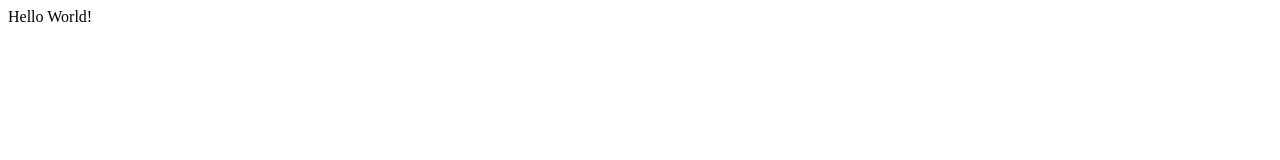
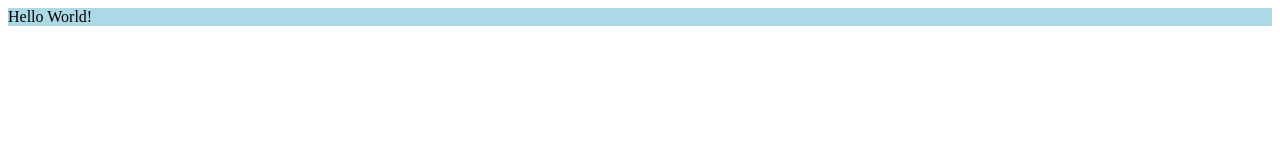
Before and after one commit to sona2812/deploying_web_app, a plain HTML site: page index.html in a window 1280 px wide. Drawn offline with Linux system fonts and the light colour scheme.

Commit message:
added color

```diff
--- a/index.html
+++ b/index.html
@@ -6,6 +6,6 @@
     <title>Document</title>
 </head>
 <body>
-    <div> Hello World!</div>
+    <div style="background-color: lightblue;"> Hello World!</div>
 </body>
 </html>
```
